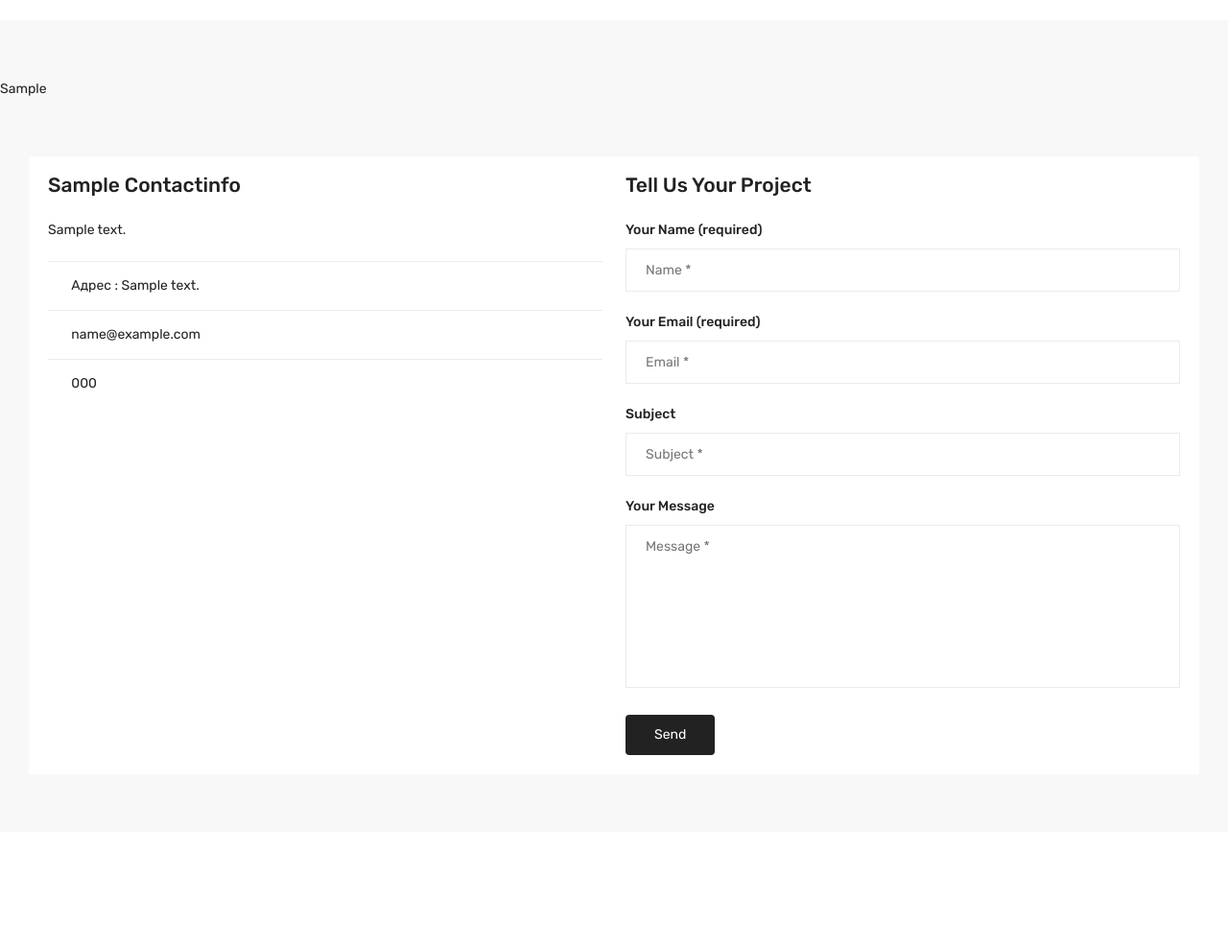
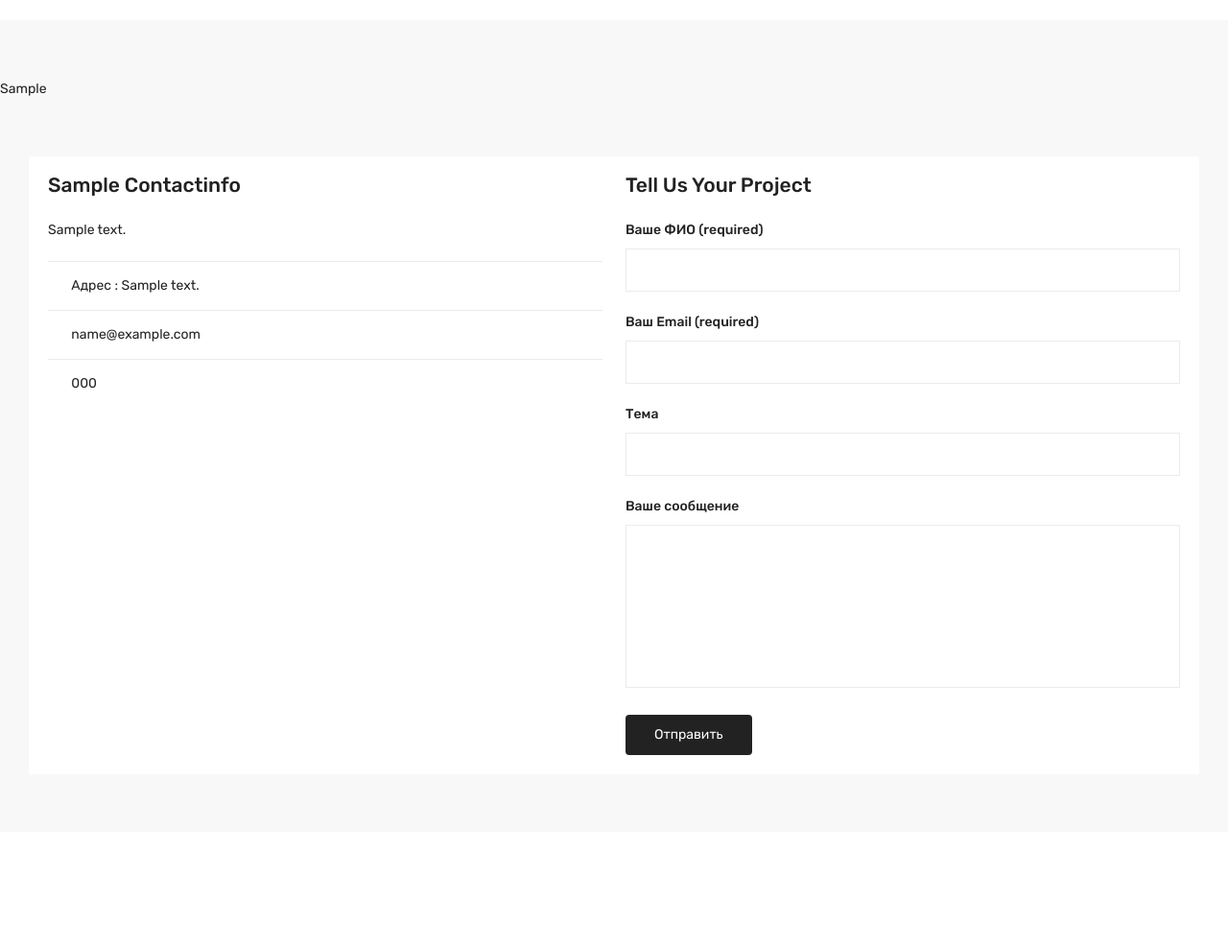
Before and after one commit to edzen12/b8AutoDetailShop, a Django app: page /contact/ in a window 1280 px wide. Shown: the part 308-1294 px from the top of the page at 96% size. Run offline with Django 5.2, Linux system fonts and the light colour scheme; tables that the repository leaves empty hold one stand-in row (values such as "Sample post"); parts of the project's set-up code (start-up, migrations or seed data) failed here and were passed over; some libraries are stand-ins or nearby versions; some web fonts are replaced.

Commit message:
contact form

```diff
--- a/apps/contact/admin.py
+++ b/apps/contact/admin.py
@@ -1,5 +1,6 @@
 from django.contrib import admin
-from apps.contact.models import ContactInfo
+from apps.contact.models import ContactInfo, ContactRequest
 
 
 admin.site.register(ContactInfo)
+admin.site.register(ContactRequest)
--- /dev/null
+++ b/apps/contact/forms.py
@@ -0,0 +1,8 @@
+from django import forms
+from apps.contact.models import ContactRequest
+
+
+class ContactRequestForm(forms.ModelForm):
+    class Meta:
+        model = ContactRequest
+        fields = ['name', 'email', 'subject', 'message']
--- a/apps/contact/models.py
+++ b/apps/contact/models.py
@@ -1,4 +1,19 @@
 from django.db import models
+
+
+class ContactRequest(models.Model):
+    name = models.CharField(max_length=150, verbose_name="ФИО")
+    email = models.EmailField(verbose_name="Электронная почта")
+    subject = models.CharField(max_length=200, verbose_name="Тема")
+    message = models.TextField()
+    created_at = models.DateTimeField(auto_now_add=True)
+
+    def __str__(self):
+        return f"{self.name} - {self.email}"
+
+    class Meta:
+        verbose_name_plural = 'Форма обратной связи'
+        verbose_name = 'форма связи'
 
 
 class ContactInfo(models.Model):
--- a/apps/contact/views.py
+++ b/apps/contact/views.py
@@ -1,12 +1,19 @@
-from django.views.generic import TemplateView
+from django.views.generic import FormView
+from django.urls import reverse_lazy
 from apps.contact.models import ContactInfo
+from apps.contact.forms import ContactRequestForm
 
 
-class ContactView(TemplateView):
+class ContactView(FormView):
     template_name = 'pages/contact.html'
+    form_class = ContactRequestForm
+    success_url = reverse_lazy('contact')
+
+    def form_valid(self, form):
+        form.save()
+        return super().form_valid(form)
 
     def get_context_data(self, **kwargs):
         context = super().get_context_data(**kwargs)
         context['contactInfo'] = ContactInfo.objects.latest('-id')
-
         return context
--- a/templates/pages/contact.html
+++ b/templates/pages/contact.html
@@ -51,24 +51,25 @@
                 <div class="col-lg-6 col-md-12">
                     <div class="contact_message form">
                         <h3>Tell us your project</h3>
-                        <form id="contact-form" method="POST"  action="https://htmldemo.net/mazlay/mazlay/assets/mail.php">
+                        <form id="contact-form" method="POST">
+                            {% csrf_token %}
                             <p>
-                                <label> Your Name (required)</label>
-                                <input name="name" placeholder="Name *" type="text">
+                                <label> Ваше ФИО (required)</label>
+                                {{form.name}}
                             </p>
                             <p>
-                                <label>  Your Email (required)</label>
-                                <input name="email" placeholder="Email *" type="email">
+                                <label>  Ваш Email (required)</label>
+                                {{form.email}}
                             </p>
                             <p>
-                                <label>  Subject</label>
-                                <input name="subject" placeholder="Subject *" type="text">
+                                <label>  Тема</label>
+                                {{form.subject}}
                             </p>
                             <div class="contact_textarea">
-                                <label>  Your Message</label>
-                                <textarea placeholder="Message *" name="message"  class="form-control2" ></textarea>
+                                <label>  Ваше сообщение</label>
+                                {{form.message}}
                             </div>
-                            <button type="submit"> Send</button>
+                            <button type="submit"> Отправить</button>
                             <p class="form-messege"></p>
                         </form>
 
```
Also changed, not shown: apps/contact/migrations/0003_contactrequest.py (added).
